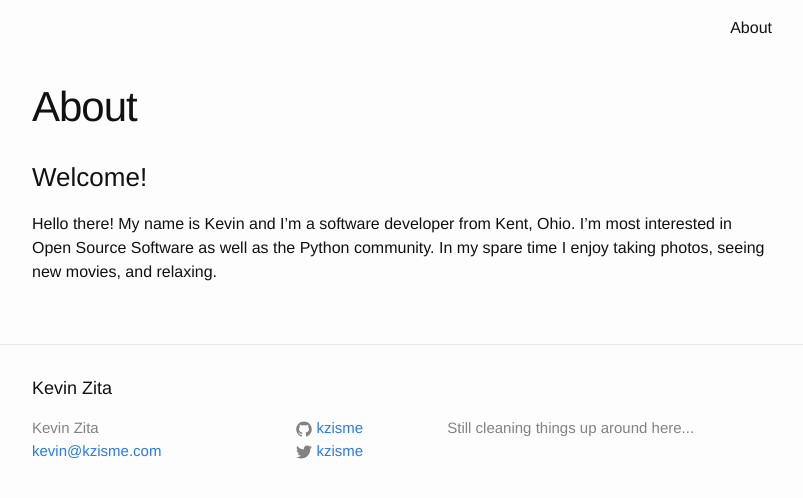
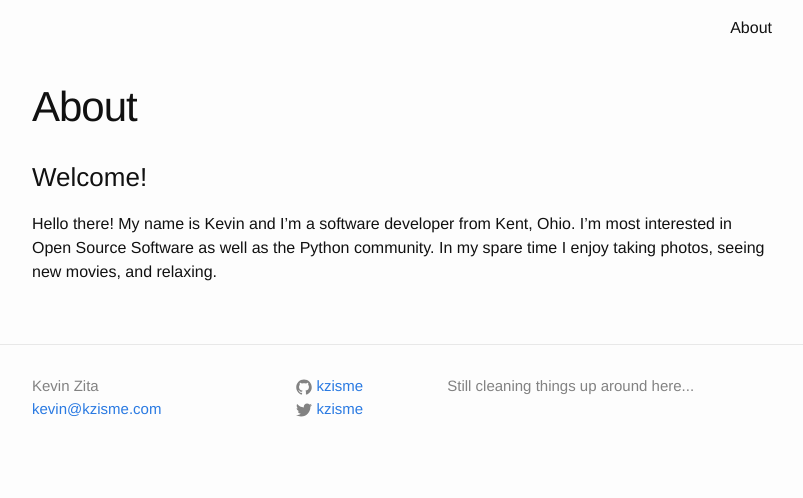
Before and after one commit to kzisme/site, a Jekyll site: the page built from about.md, in a window 1280 px wide. Shown: the top 498 px of the page, without its empty margins (238-1041 px from the left). Built offline with Jekyll 4.4.1, drawn with Linux system fonts in a browser that asks for light colours.

Commit message:
removed pointless title

```diff
--- a/_includes/footer.html
+++ b/_includes/footer.html
@@ -2,7 +2,7 @@
 
   <div class="wrapper">
 
-    <h2 class="footer-heading">{{ site.title }}</h2>
+  <!--  <h2 class="footer-heading">{{ site.title }}</h2> --!>
 
     <div class="footer-col-wrapper">
       <div class="footer-col  footer-col-1">
```
